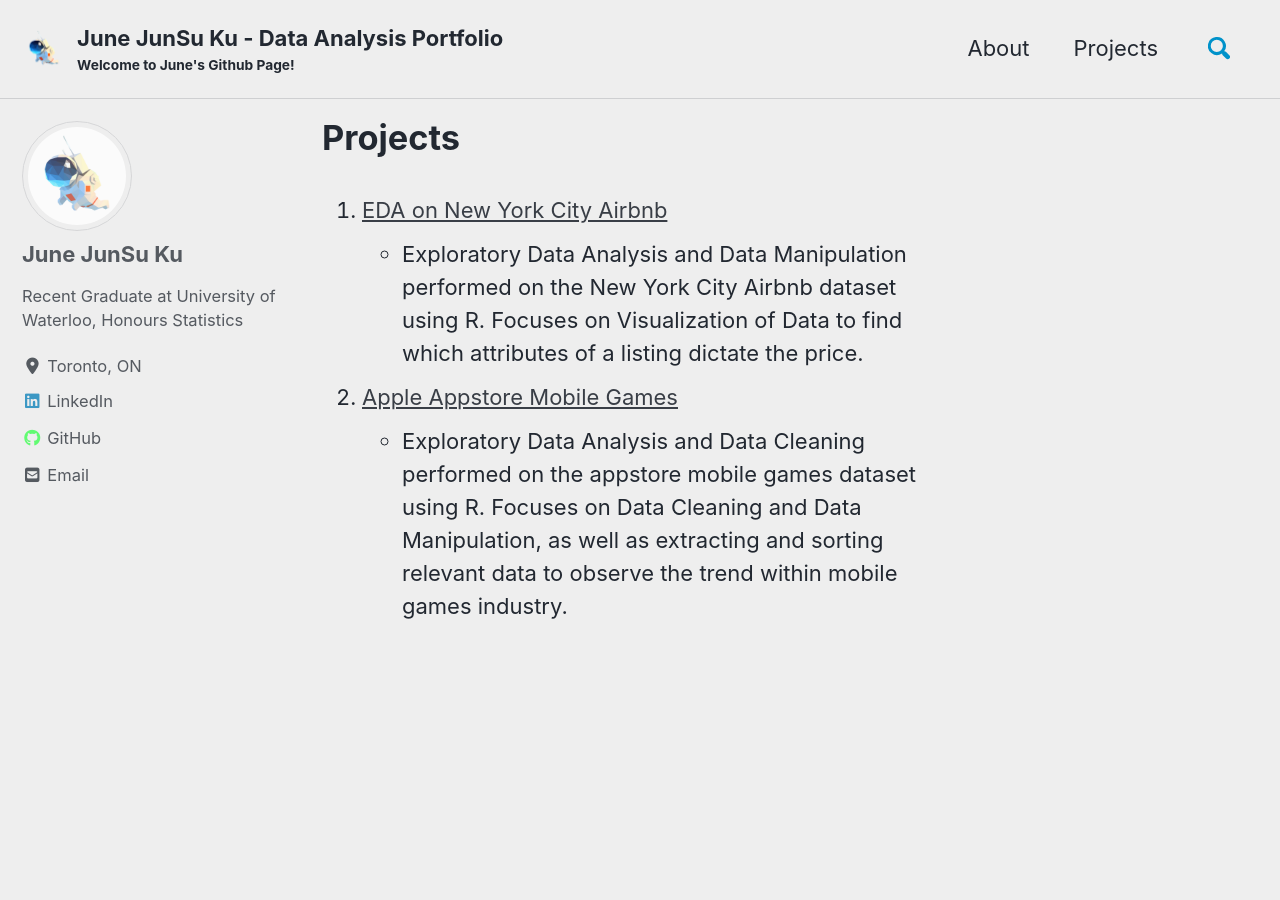
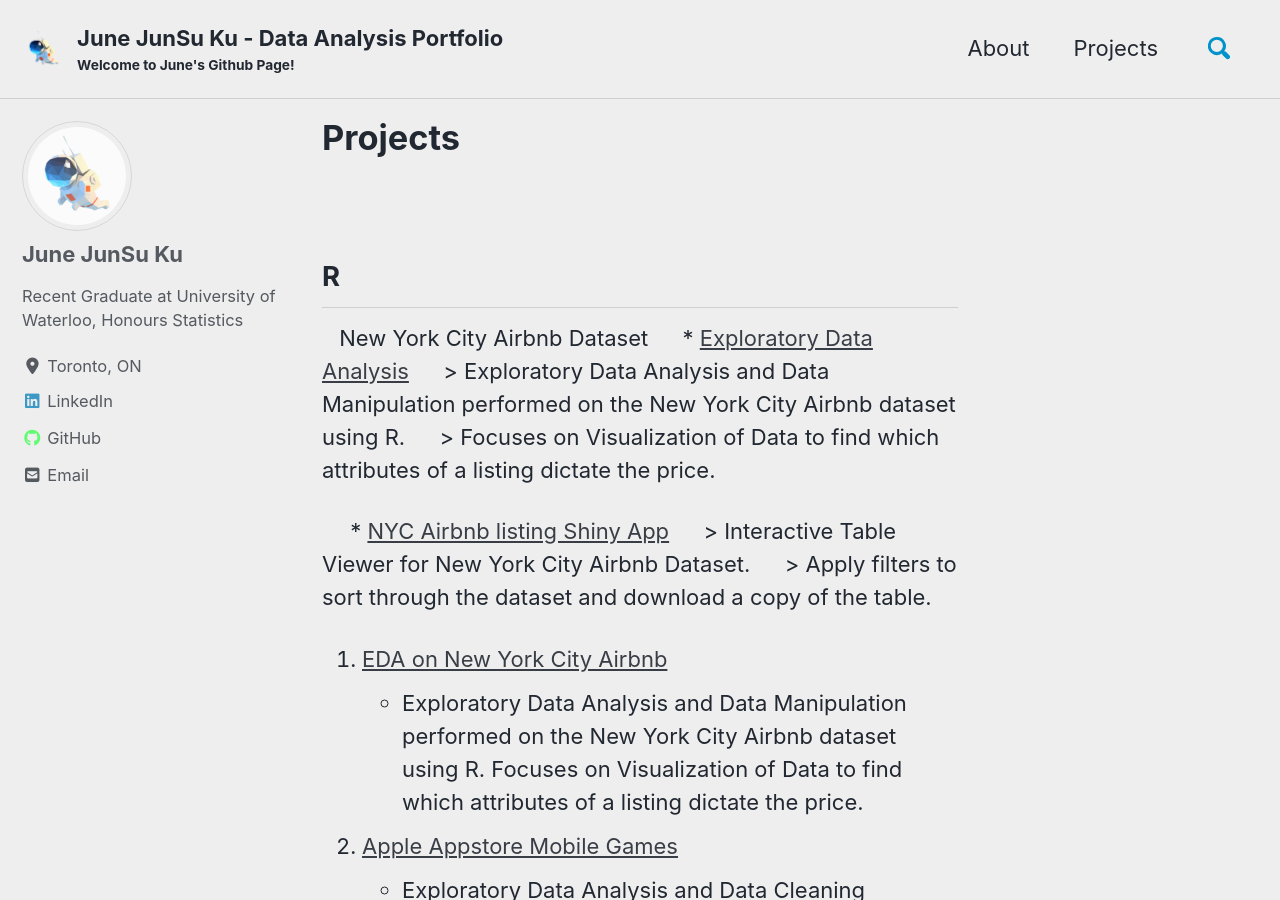
Before and after one commit to junsu-ku/junsu-ku.github.io, a Jekyll site: the page built from _pages/projects.md, in a window 1280 px wide and 900 px high. Built offline with Jekyll 4.4.1, drawn with Linux system fonts in a browser that asks for light colours; cached includes are drawn as plain includes; nearby versions of some CDN libraries.

Commit message:
project page editted

```diff
--- a/_pages/projects.md
+++ b/_pages/projects.md
@@ -2,6 +2,21 @@
 title: "Projects"
 permalink: /projects/
 ---
+
+
+<br/>
+
+__R__
+-----
+
+&ensp; New York City Airbnb Dataset
+&ensp;&ensp; * [Exploratory Data Analysis](/nyc_airbnb/)
+&ensp;&ensp; > Exploratory Data Analysis and Data Manipulation performed on the New York City Airbnb dataset using R.
+&ensp;&ensp; > Focuses on Visualization of Data to find which attributes of a listing dictate the price.
+
+&ensp;&ensp; * [NYC Airbnb listing Shiny App](https://junsu-ku.shinyapps.io/listing_viewer_shiny_app/)
+&ensp;&ensp; > Interactive Table Viewer for New York City Airbnb Dataset.
+&ensp;&ensp; > Apply filters to sort through the dataset and download a copy of the table.
 
 1. [EDA on New York City Airbnb](/nyc_airbnb/)
 - Exploratory Data Analysis and Data Manipulation performed on the New York City Airbnb dataset using R. Focuses on Visualization of Data to find which attributes of a listing dictate the price.
```
Also changed, not shown: _pages/about.md (+0 -4 lines).
